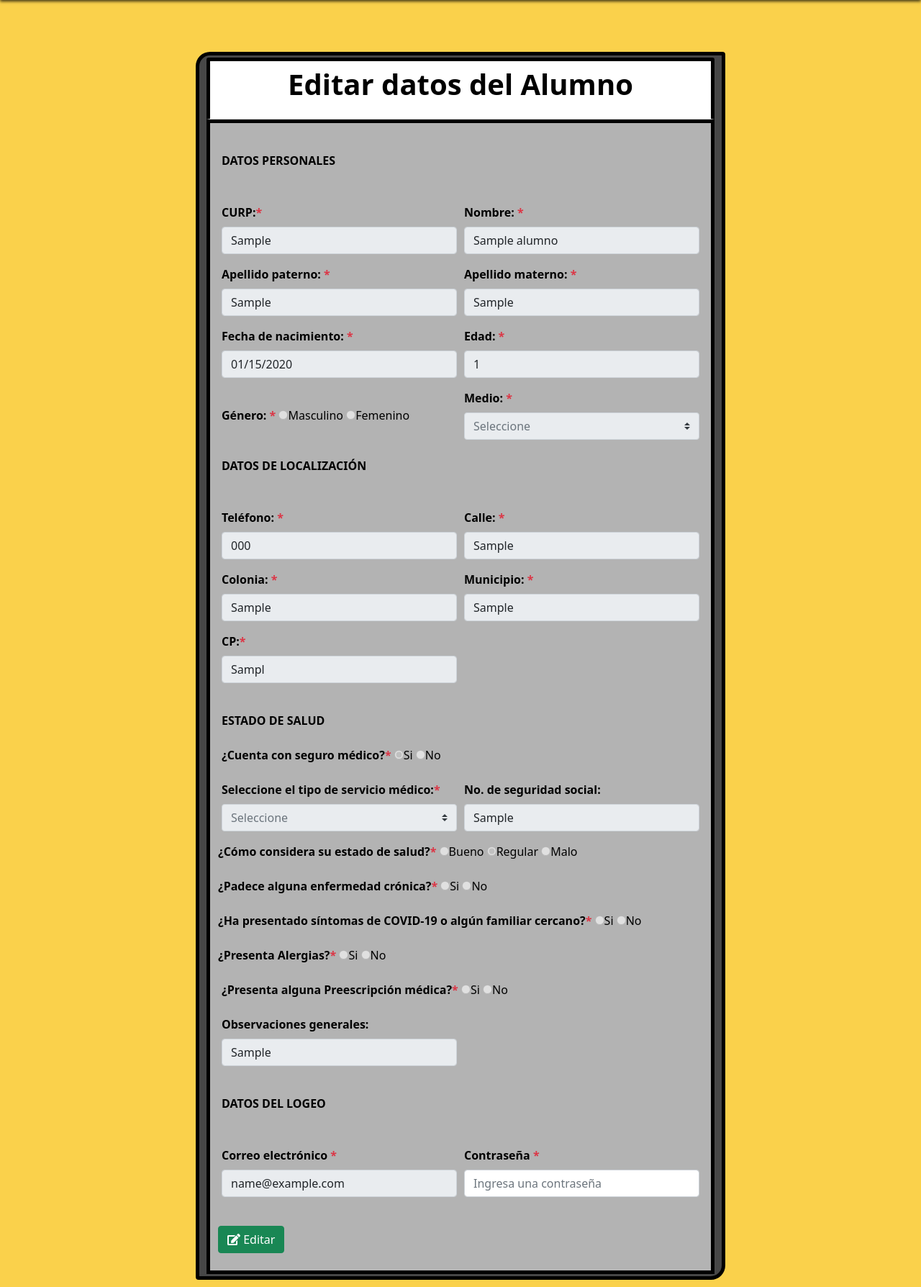
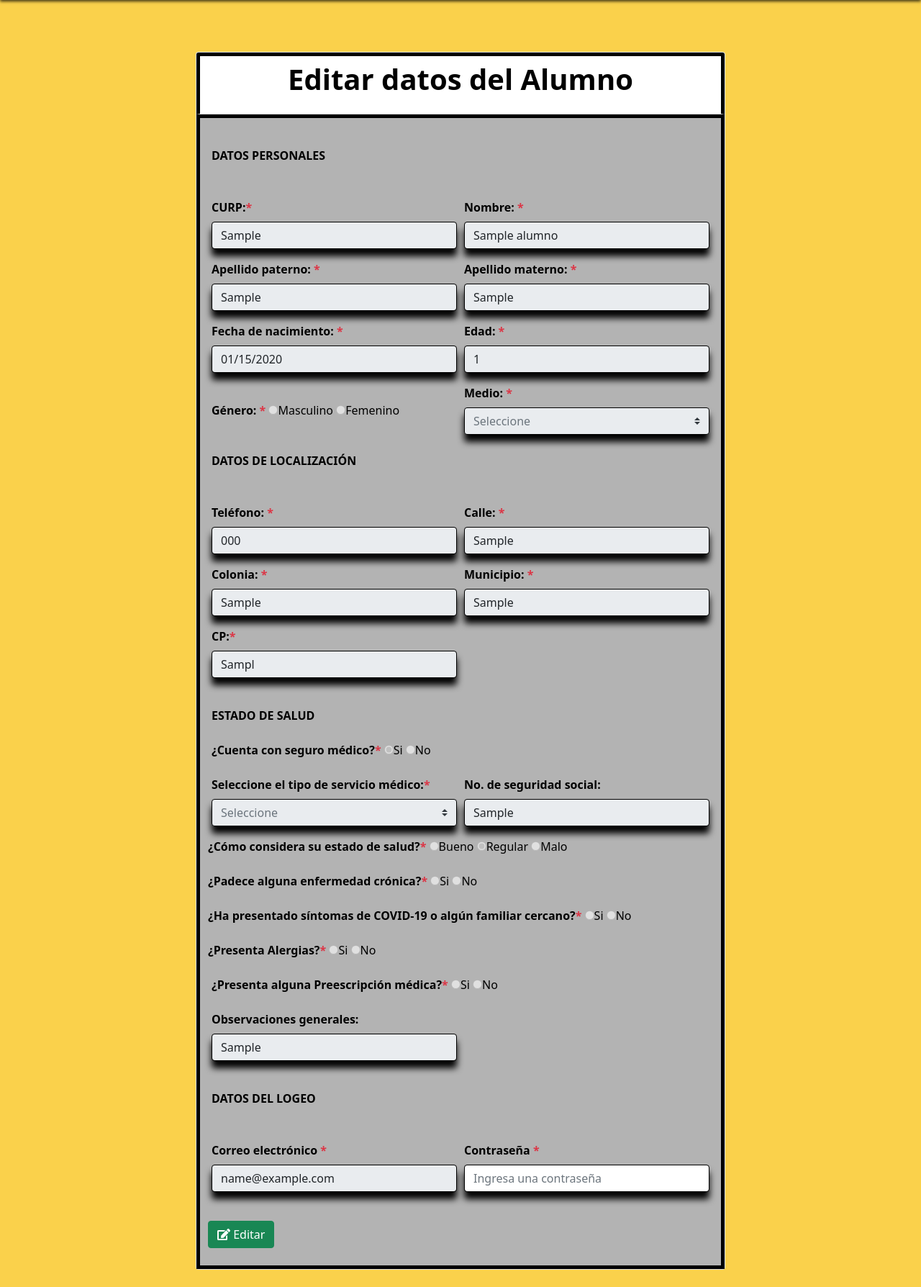
Before and after one commit to DiazAlejandro/apis-t, a PHP site: the page made by administrador/perfil.php in a window 1280 px wide. Shown: the part 194-1982 px from the top of the page at 72% size. After the commit the page ends 1958 px from the top, so only its background shows below. Run offline with PHP 8.4, Linux system fonts and the light colour scheme; the visitor is signed in with stand-in values (Sample User, id 1); data comes from the database, SQL or seed files in the repository; tables that the repository leaves empty hold one stand-in row (values such as "Sample post"); data that the repository does not hold is empty; some libraries are stand-ins or nearby versions.

Commit message:
Cambios en las interfaces

```diff
--- a/administrador/perfil.php
+++ b/administrador/perfil.php
@@ -163,7 +163,7 @@ if (!$resultado2) {
         <div class="row justify-content-center">
             <div class="col-md-8">
                 <br><br><br>
-                <div class="card " id="contorno">
+                <div class="card">
                     <div class="card-header" id="cabeza">
                         <h1 class="font-weight-bold mb-3">Editar datos del Alumno</h1>
                     </div>
@@ -173,7 +173,7 @@ if (!$resultado2) {
                             <div class="form-row mb-2">
                                     <div class="form-group col-md-6">
                                     <label class="font-weight-bold">CURP:<span class="text-danger">*</span></label>
-                                    <input disabled type="text" name="curp" class="form-control" id="ing" placeholder="Ingrese curp" value="<?php echo $curp ?>">
+                                    <input disabled type="text" name="curp" class="form-control" id="ing" placeholder="Ingrese curp" style="border: black 1px solid; box-shadow: 0px 10px 10px black;" value="<?php echo $curp ?>">
 
                                 </div>
                                 <span>
@@ -182,23 +182,23 @@ if (!$resultado2) {
                                 </span>
                                 <div class="form-group col-md-6">
                                     <label class="font-weight-bold">Nombre: <span class="text-danger">*</span></label>
-                                    <input disabled type="text" name="nombre" class="form-control" id="ing" value="<?php echo $nombre ?>" placeholder="Ingrese su nombre">
+                                    <input disabled type="text" name="nombre" class="form-control" id="ing" value="<?php echo $nombre ?>" style="border: black 1px solid; box-shadow: 0px 10px 10px black;" placeholder="Ingrese su nombre">
                                 </div>
                                 <div class="form-group col-md-6">
                                     <label class="font-weight-bold">Apellido paterno: <span class="text-danger">*</span></label>
-                                    <input disabled type="text" name="apellido_p" class="form-control" id="ing" value="<?php echo $apellido_p ?>" placeholder="Ingrese apellido paterno">
+                                    <input disabled type="text" name="apellido_p" class="form-control" id="ing" value="<?php echo $apellido_p ?>" style="border: black 1px solid; box-shadow: 0px 10px 10px black;" placeholder="Ingrese apellido paterno">
                                 </div>
                                 <div class="form-group col-md-6">
                                     <label class="font-weight-bold">Apellido materno: <span class="text-danger">*</span></label>
-                                    <input disabled type="text" name="apellido_m" class="form-control" id="ing" value="<?php echo $apellido_m ?>" placeholder="Ingrese apellido materno">
+                                    <input disabled type="text" name="apellido_m" class="form-control" id="ing" value="<?php echo $apellido_m ?>" style="border: black 1px solid; box-shadow: 0px 10px 10px black;" placeholder="Ingrese apellido materno">
                                 </div>
                                 <div class="form-group col-md-6">
                                     <label class="font-weight-bold">Fecha de nacimiento: <span class="text-danger">*</span></label>
-                                    <input disabled type="date" name="fecha_nac" class="form-control" id="ing" value="<?php echo $fecha_nac ?>" placeholder="Ingrese su fecha de nacimiento">
+                                    <input disabled type="date" name="fecha_nac" class="form-control" id="ing" value="<?php echo $fecha_nac ?>" style="border: black 1px solid; box-shadow: 0px 10px 10px black;" placeholder="Ingrese su fecha de nacimiento">
                                 </div>
                                 <div class="form-group col-md-6">
                                     <label class="font-weight-bold">Edad: <span class="text-danger">*</span></label>
-                                    <input disabled type="text" name="edad" class="form-control" id="ing" value="<?php echo $edad ?>" placeholder="Ingrese su edad">
+                                    <input disabled type="text" name="edad" class="form-control" id="ing" value="<?php echo $edad ?>" style="border: black 1px solid; box-shadow: 0px 10px 10px black;" placeholder="Ingrese su edad">
                                 </div>
                                 <div class="form-group col-md-6 mt-4">
                                     <label class="font-weight-bold ">Género: <span class="text-danger">*</span></label>
@@ -207,7 +207,7 @@ if (!$resultado2) {
                                 </div>
                                 <div class="form-group col-md-6">
                                     <label class="font-weight-bold">Medio: <span class="text-danger">*</span></label>
-                                    <select disabled name="medio" class="custom-select" id="medio" value="<?php echo $medio ?>">
+                                    <select disabled name="medio" class="custom-select" id="medio" value="<?php echo $medio ?>" style="border: black 1px solid; box-shadow: 0px 10px 10px black;">
                                         <option selected="true" disabled="disabled">Seleccione</option>
                                         <option value="Redes Sociales" <?php if ($medio == 'Redes Sociales') { ?> selected <?php } ?>>Redes Sociales</option>
                                         <option value="Promotor" <?php if ($medio == 'Promotor') { ?> selected <?php } ?>>Promotor</option>
@@ -221,23 +221,23 @@ if (!$resultado2) {
                             <div class="form-row mb-2">
                                 <div class="form-group col-md-6">
                                     <label class="font-weight-bold">Teléfono: <span class="text-danger">*</span></label>
-                                    <input disabled type="text" name="telefono" class="form-control" id="ing" value="<?php echo $telefono ?>" placeholder="Ingrese su número de teléfono">
+                                    <input disabled type="text" name="telefono" class="form-control" id="ing" value="<?php echo $telefono ?>" placeholder="Ingrese su número de teléfono" style="border: black 1px solid; box-shadow: 0px 10px 10px black;">
                                 </div>
                                 <div class="form-group col-md-6">
                                     <label class="font-weight-bold">Calle: <span class="text-danger">*</span></label>
-                                    <input disabled type="text" name="calle" class="form-control" id="ing" value="<?php echo $calle ?>" placeholder="Ingrese su calle">
+                                    <input disabled type="text" name="calle" class="form-control" id="ing" value="<?php echo $calle ?>" placeholder="Ingrese su calle" style="border: black 1px solid; box-shadow: 0px 10px 10px black;">
                                 </div>
                                 <div class="form-group col-md-6">
                                     <label class="font-weight-bold">Colonia: <span class="text-danger">*</span></label>
-                                    <input disabled type="text" name="colonia" class="form-control" id="ing" value="<?php echo $colonia ?>" placeholder="Ingrese su colonia">
+                                    <input disabled type="text" name="colonia" class="form-control" id="ing" value="<?php echo $colonia ?>" placeholder="Ingrese su colonia" style="border: black 1px solid; box-shadow: 0px 10px 10px black;">
                                 </div>
                                 <div class="form-group col-md-6">
                                     <label class="font-weight-bold">Municipio: <span class="text-danger">*</span></label>
-                                    <input disabled type="text" name="municipio" class="form-control" id="ing" value="<?php echo $municipio ?>" placeholder="Ingrese su municipio">
+                                    <input disabled type="text" name="municipio" class="form-control" id="ing" value="<?php echo $municipio ?>" placeholder="Ingrese su municipio" style="border: black 1px solid; box-shadow: 0px 10px 10px black;">
                                 </div>
                                 <div class="form-group col-md-6">
                                     <label class="font-weight-bold">CP:<span class="text-danger">*</span></label>
-                                    <input disabled type="text" name="cp" class="form-control" id="ing" value="<?php echo $cp ?>" placeholder="Ingrese su código postal">
+                                    <input disabled type="text" name="cp" class="form-control" id="ing" value="<?php echo $cp ?>" placeholder="Ingrese su código postal" style="border: black 1px solid; box-shadow: 0px 10px 10px black;">
                                 </div>
                             </div>
                             <!--Datos de salud-->
@@ -251,8 +251,8 @@ if (!$resultado2) {
                                 </div><br>
                                 <div class="form-group col-md-6">
                                     <label class="font-weight-bold">Seleccione el tipo de servicio médico:<span class="text-danger">*</span></label>
-                                    <select disabled name="servicio" class="custom-select" id="servicio">
-                                        <option selected="true" disabled="disabled">Seleccione</option>
+                                    <select disabled name="servicio" class="custom-select" id="servicio" style="border: black 1px solid; box-shadow: 0px 10px 10px black;">
+                                        <option selected="true" disabled="disabled" >Seleccione</option>
                                         <option value="IMSS" <?php if ($servicio == 'IMSS') { ?> selected <?php } ?>>IMSS</option>
                                         <option value="ISSTE" <?php if ($servicio == 'ISSTE') { ?> selected <?php } ?>>ISSTE</option>
                                         <option value="ISSEMYM" <?php if ($servicio == 'ISSEMYM') { ?> selected <?php } ?>>ISSEMYM</option>
@@ -261,7 +261,7 @@ if (!$resultado2) {
                                 </div>
                                 <div class="form-group col-md-6">
                                     <label class="font-weight-bold">No. de seguridad social:</label>
-                                    <input disabled type="text" name="num_seguridad" id="num_seguridad" class="form-control" value="<?php echo $num_seguridad ?>" placeholder="Ingresa tu número de seguridad social">
+                                    <input disabled type="text" name="num_seguridad" style="border: black 1px solid; box-shadow: 0px 10px 10px black;" id="num_seguridad" class="form-control" value="<?php echo $num_seguridad ?>" placeholder="Ingresa tu número de seguridad social">
                                 </div>
                                 <div class="form-group mb-3">
                                     <label class="font-weight-bold ">¿Cómo considera su estado de salud?<span class="text-danger">*</span></label>
@@ -292,7 +292,7 @@ if (!$resultado2) {
                                 </div>
                                 <div class="form-group col-md-6">
                                     <label class="font-weight-bold">Observaciones generales:</label>
-                                    <input disabled type="text" name="observaciones" id="observaciones" class="form-control" value="<?php echo $observaciones ?>" placeholder="Ingresa observaciones en caso de tenerlas">
+                                    <input disabled type="text" name="observaciones" id="observaciones" style="border: black 1px solid; box-shadow: 0px 10px 10px black;" class="form-control" value="<?php echo $observaciones ?>" placeholder="Ingresa observaciones en caso de tenerlas">
                                 </div>
                             </div>
 
@@ -301,11 +301,11 @@ if (!$resultado2) {
                             <div class="form-row mb-2">
                                 <div class="form-group col-md-6">
                                     <label class="font-weight-bold">Correo electrónico <span class="text-danger">*</span></label>
-                                    <input disabled type="email" name="email" id="email" class="form-control" value="<?php echo $email ?>" placeholder="Ingresa tu correo electrónico">
+                                    <input disabled type="email" name="email" id="email" style="border: black 1px solid; box-shadow: 0px 10px 10px black;" class="form-control" value="<?php echo $email ?>" placeholder="Ingresa tu correo electrónico">
                                 </div>
                                 <div class="form-group col-md-6">
                                     <label class="font-weight-bold">Contraseña <span class="text-danger">*</span></label>
-                                    <input type="password" name="pass" id="pass" class="form-control" value="<?php echo $pass ?>" placeholder="Ingresa una contraseña">
+                                    <input type="password" name="pass" id="pass" style="border: black 1px solid; box-shadow: 0px 10px 10px black;" class="form-control" value="<?php echo $pass ?>" placeholder="Ingresa una contraseña">
                                 </div>
                             <div>
                             <br>
```
Also changed, not shown: administrador/editar_alumno.php (+18 -18 lines), administrador/editar_curso.php (+7 -7 lines), administrador/editar_instructor.php (+7 -7 lines).
